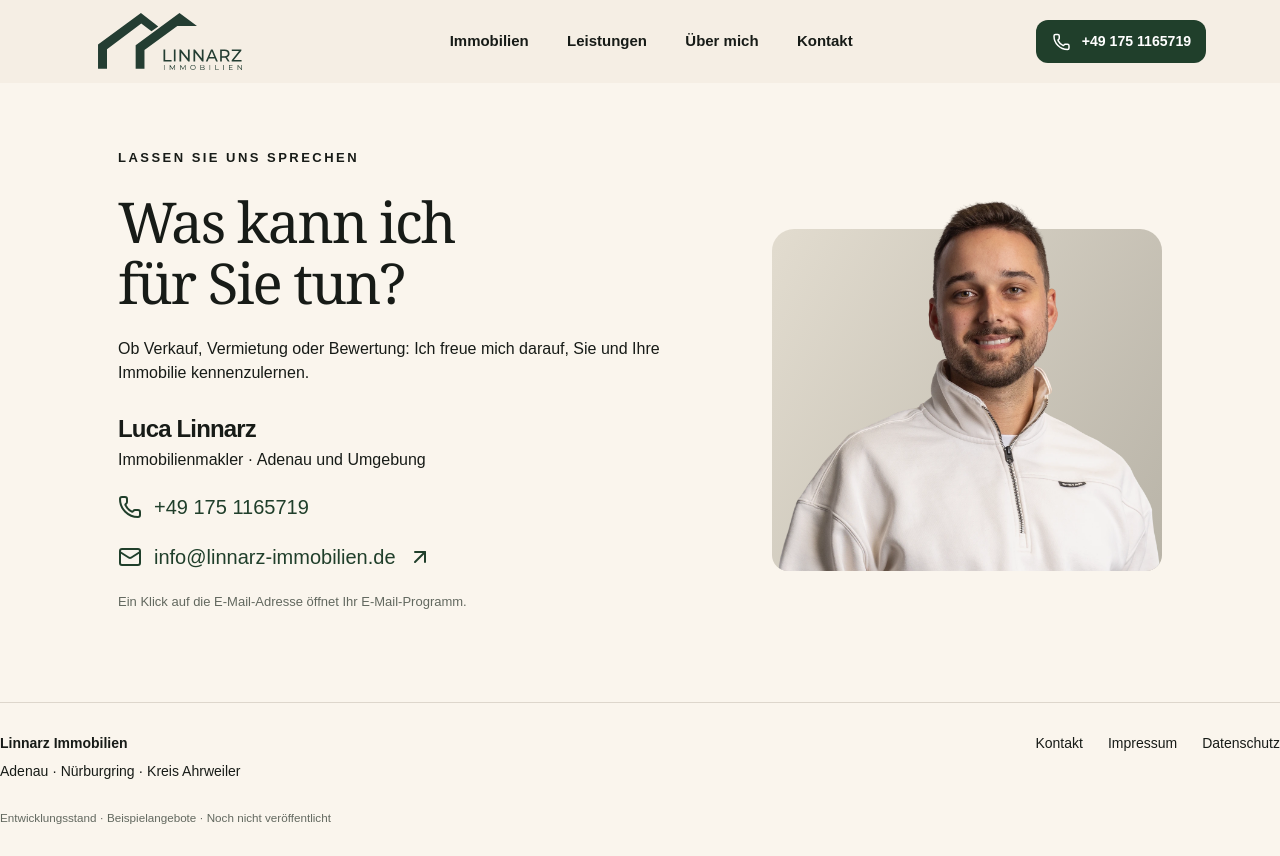
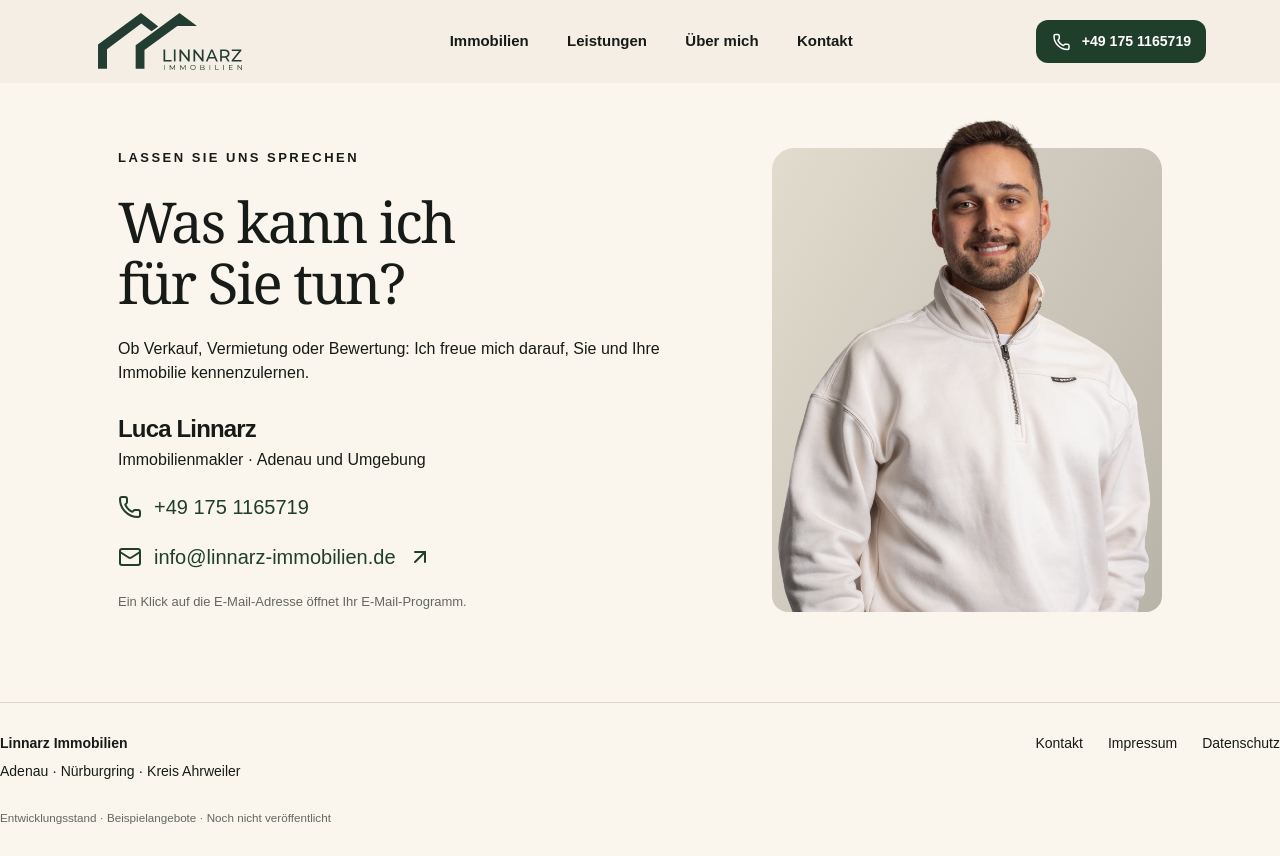
Before and after one commit to luca2linnarz-cyber/linnarz-immobilien, a Next.js app: page /kontakt in a window 1280 px wide. Built offline with nearby package versions, Linux system fonts and the light colour scheme.

Commit message:
Match portrait backdrop corners to card and align contact photo with text

```diff
--- a/app/globals.css
+++ b/app/globals.css
@@ -74,3 +74,16 @@
 .contact-portrait-original>img{height:calc(100% + 32px)}
 @media(min-width:901px){.hero .portrait-original>img{height:calc(100% + 1.4vw)}}
 @media(max-width:600px){.hero .portrait-original{min-height:205px}.hero .portrait-original>img{height:calc(100% + 18px);object-position:54% top}.contact-portrait-original{min-height:0;margin-top:30px}}
+
+/* Match the inset photo corners to the card's outer border. */
+.hero .portrait-original{border-radius:inherit}
+.hero .portrait-original::before{border-top-left-radius:inherit;border-top-right-radius:inherit}
+.hero .contact-card{--card-radius:24px;border-radius:var(--card-radius)}
+.hero .portrait-original{border-top-left-radius:calc(var(--card-radius) - 2px);border-top-right-radius:calc(var(--card-radius) - 2px)}
+@media(min-width:901px){.hero .contact-card{--card-radius:2vw}}
+@media(min-width:801px){
+ .contact-page{align-items:stretch}
+ .contact-page>div:first-child>p:last-child{margin-bottom:0}
+ .contact-portrait-original{align-self:stretch;aspect-ratio:auto;margin-top:0;height:auto;min-height:0}
+}
+@media(max-width:800px){.contact-portrait-original{aspect-ratio: .78;max-width:440px;justify-self:center}}
--- a/components/portrait.tsx
+++ b/components/portrait.tsx
@@ -2,6 +2,6 @@ import Image from 'next/image';
 
 export default function Portrait({ contact = false }: { contact?: boolean }) {
   return <div className={`portrait-frame portrait-original${contact ? ' contact-portrait-original' : ''}`}>
-    <Image src="/images/luca-portrait.webp" alt="Luca Linnarz" width={1400} height={1233} sizes={contact ? '(max-width: 800px) 90vw, 440px' : '(max-width: 600px) 38vw, (max-width: 900px) 320px, 22vw'} priority />
+    <Image src={contact ? "/images/luca-contact.webp" : "/images/luca-portrait.webp"} alt="Luca Linnarz" width={1400} height={contact ? 2067 : 1233} sizes={contact ? '(max-width: 800px) 90vw, 440px' : '(max-width: 600px) 38vw, (max-width: 900px) 320px, 22vw'} priority />
   </div>;
 }
```
Also changed, not shown: public/images/luca-contact.webp (added).
